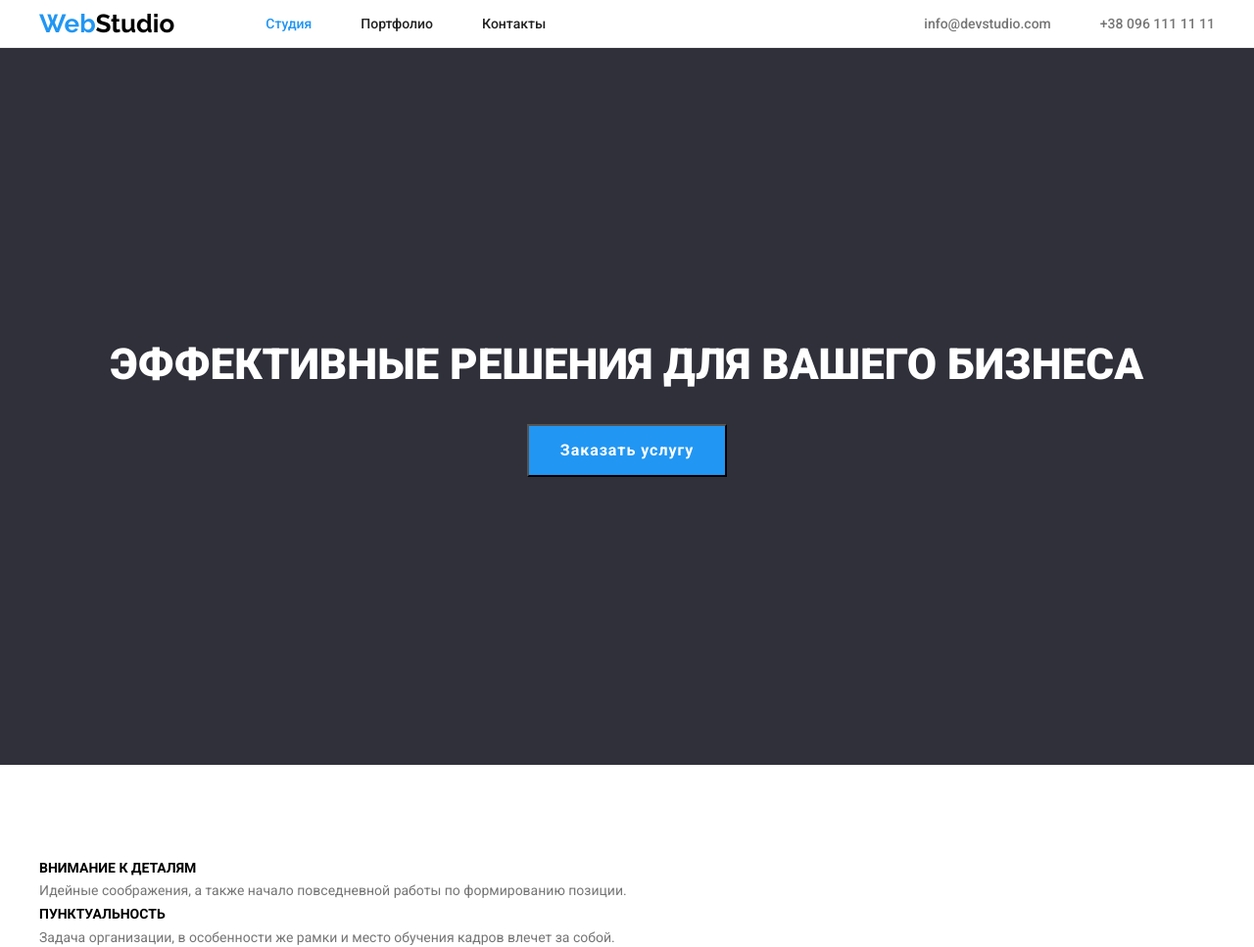
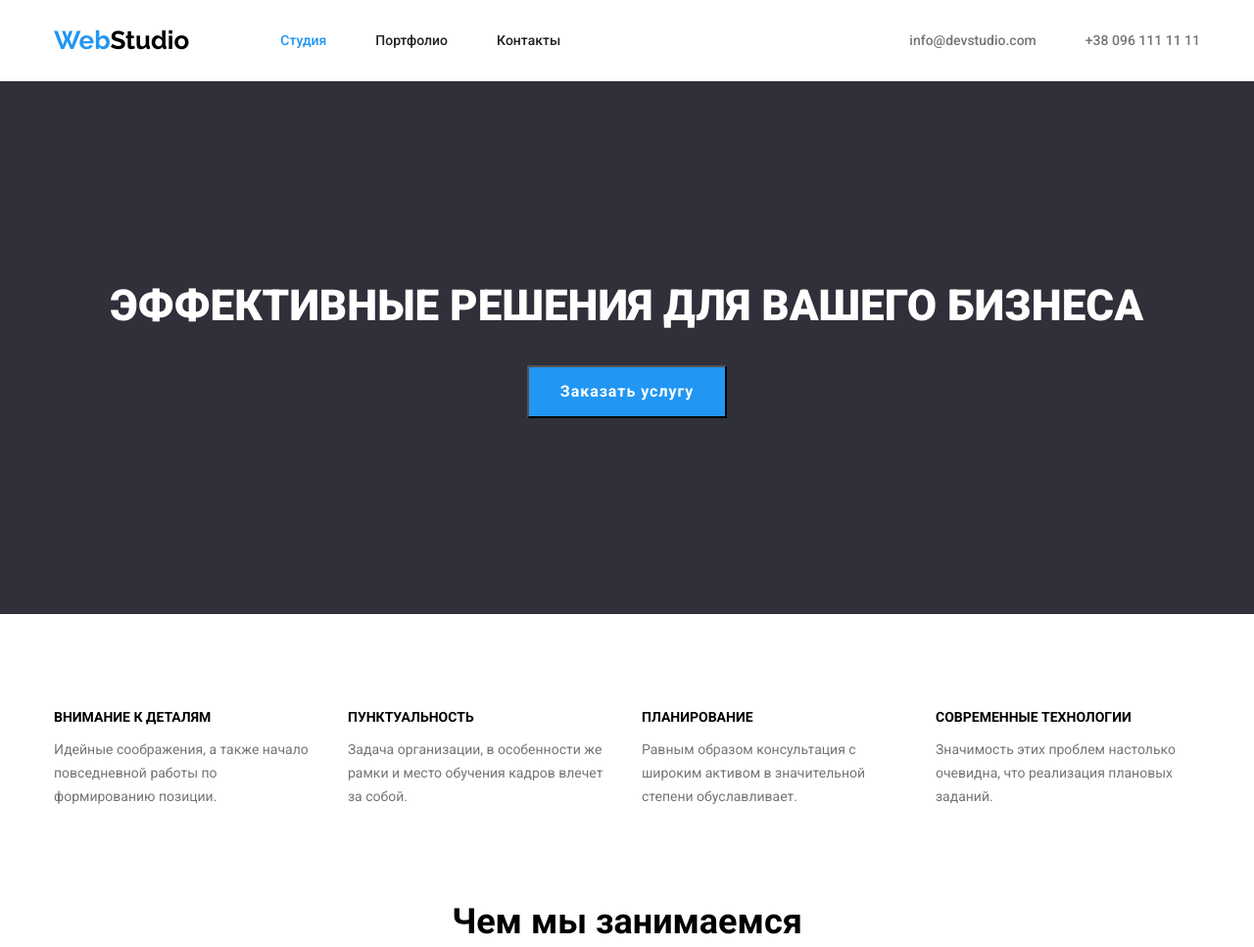
Before and after one commit to ToyEye/goit-markup-hw-03, a plain HTML site: page index.html in a window 1280 px wide. Shown: the top 967 px of the page at 98% size. Drawn offline with nearby package versions, Linux system fonts and the light colour scheme.

Commit message:
re-sabmit

```diff
--- a/css/styles.css
+++ b/css/styles.css
@@ -62,7 +62,7 @@ ul {
 /* HEADER INDEX*/
 
 .container {
-  width: 1230px;
+  width: 1200px;
   padding-left: 15px;
   padding-right: 15px;
   margin-left: auto;
@@ -123,8 +123,8 @@ ul {
 }
 
 .site-nav .item {
-  padding-top: 15px;
-  padding-bottom: 15px;
+  padding-top: 32px;
+  padding-bottom: 32px;
   margin-right: 50px;
 }
 
@@ -158,6 +158,8 @@ ul {
 
 .container-hero {
   background-color: var(--background-header-footer);
+  padding-top: 200px;
+  padding-bottom: 200px;
 }
 
 .hero {
@@ -169,7 +171,6 @@ ul {
   font-weight: 900;
   font-size: 44px;
   line-height: 1.35;
-  padding-top: 200px;
 }
 
 .hero .btn {
@@ -180,7 +181,6 @@ ul {
   font-size: 16px;
   line-height: 1.87;
   letter-spacing: 0.06em;
-  margin-bottom: 200px;
   margin-top: 30px;
   padding: 10px 32px 10px 32px;
 }
@@ -195,11 +195,12 @@ ul {
 .about {
   display: flex;
   flex-wrap: wrap;
+  margin-left: -30px;
 }
 
 .about .item {
-  flex-basis: calc((100%-3 * 30) / 4);
-  padding-right: 30px;
+  flex-basis: calc((100% - 4 * 30px) / 4);
+  margin-left: 30px;
 }
 
 .about .item:last-child {
@@ -211,6 +212,7 @@ ul {
   font-weight: 700;
   font-size: 14px;
   line-height: 1.7;
+  margin-bottom: 10px;
 }
 
 .about .feature {
@@ -232,7 +234,6 @@ ul {
 
 .work-cards .item {
   margin-right: 30px;
-  margin-top: 50px;
 }
 
 .work-cards .item:last-child {
@@ -245,6 +246,7 @@ ul {
   font-size: 36px;
   line-height: 1.17;
   text-align: center;
+  margin-bottom: 50px;
 }
 
 /* TEAM INDEX*/
@@ -302,7 +304,6 @@ ul {
 .filters .buttons {
   display: flex;
   justify-content: center;
-  margin-top: 94px;
 }
 
 .filters .btn {
@@ -337,18 +338,18 @@ ul {
   display: flex;
   flex-wrap: wrap;
   margin-top: 50px;
-  margin-bottom: 94px;
+  margin-right: -30px;
 }
 
 .cards-list .item {
   margin-right: 30px;
   margin-bottom: 30px;
-  /* flex-basis: calc((100%-2 * 30) / 3); */
+  flex-basis: calc((100% - 3 * 30px) / 3);
 }
 
-.cards-list .item:nth-child(3n + 3) {
+/* .cards-list .item:nth-child(3n + 3) {
   margin-right: 0;
-}
+} */
 
 .cards-list .item:nth-child(n + 7) {
   margin-bottom: 0;
```
Also changed, not shown: portfolio.html (+1 -1 lines).
